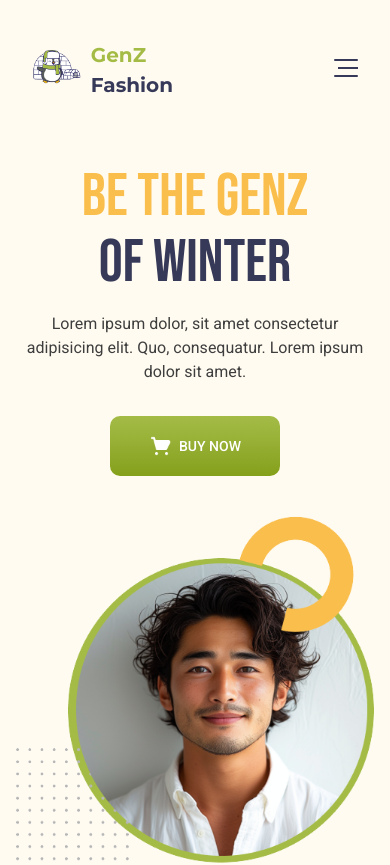
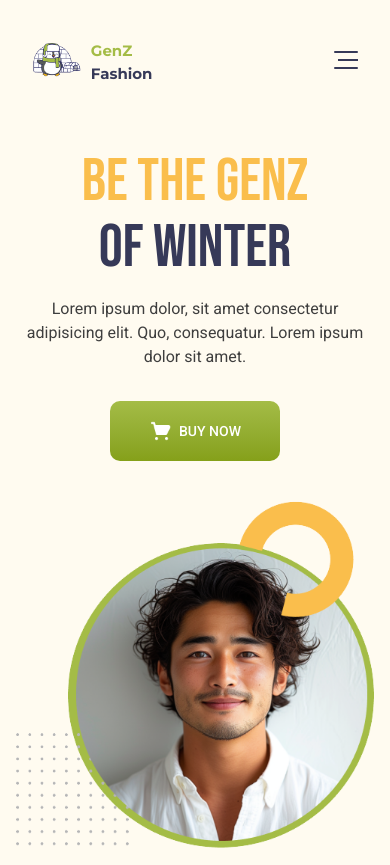
Before and after one commit to azad12614/GenzFashion, a plain HTML site: page index.html in a window 390 px wide. Shown: the top 865 px of the page. Drawn offline with nearby package versions, Linux system fonts and the light colour scheme.

Commit message:
Logo fix

```diff
--- a/index.html
+++ b/index.html
@@ -80,7 +80,7 @@
         class="mx-auto max-w-[1168px] grid grid-cols-2 pt-[35px] px-4 lg:px-0 relative"
       >
         <section
-          class="flex gap-[10px] items-center font-['Montserrat'] text-[20px] sm:text-[25px] font-bold"
+          class="flex gap-[10px] items-center font-['Montserrat'] text-[15px] sm:text-[25px] font-bold"
         >
           <img
             src="./icons/logo_icon.png"
```
